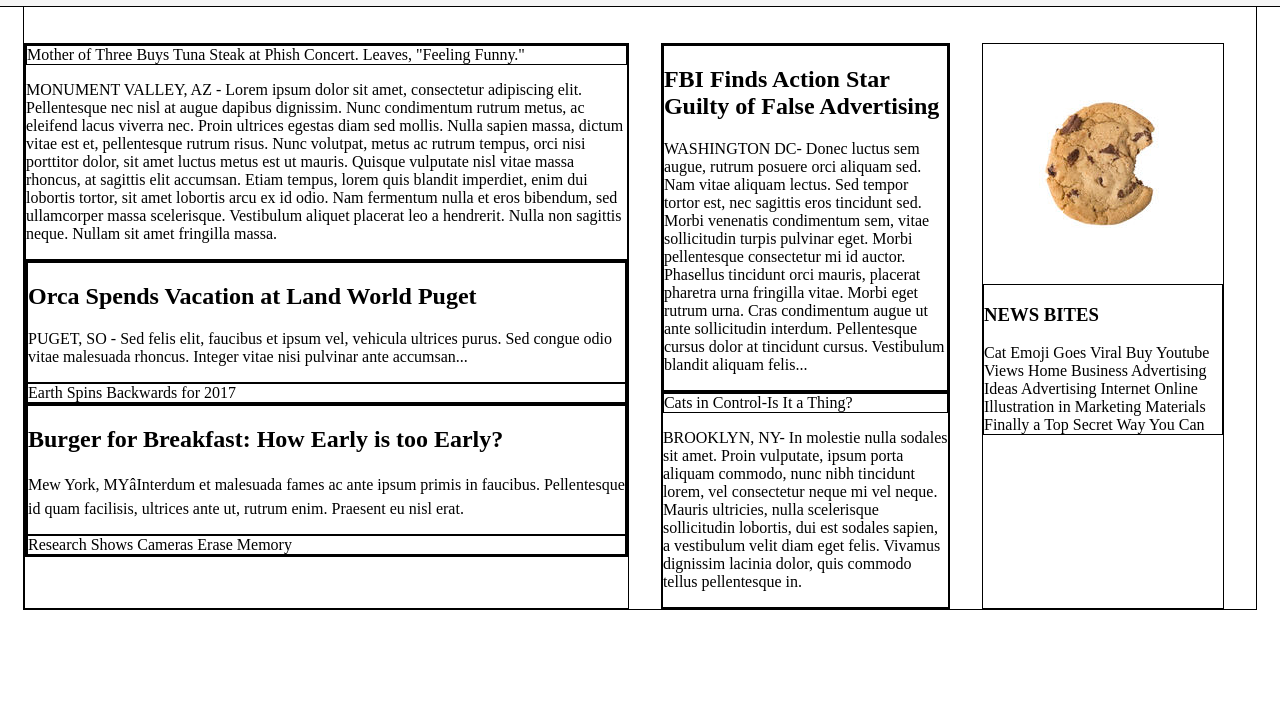
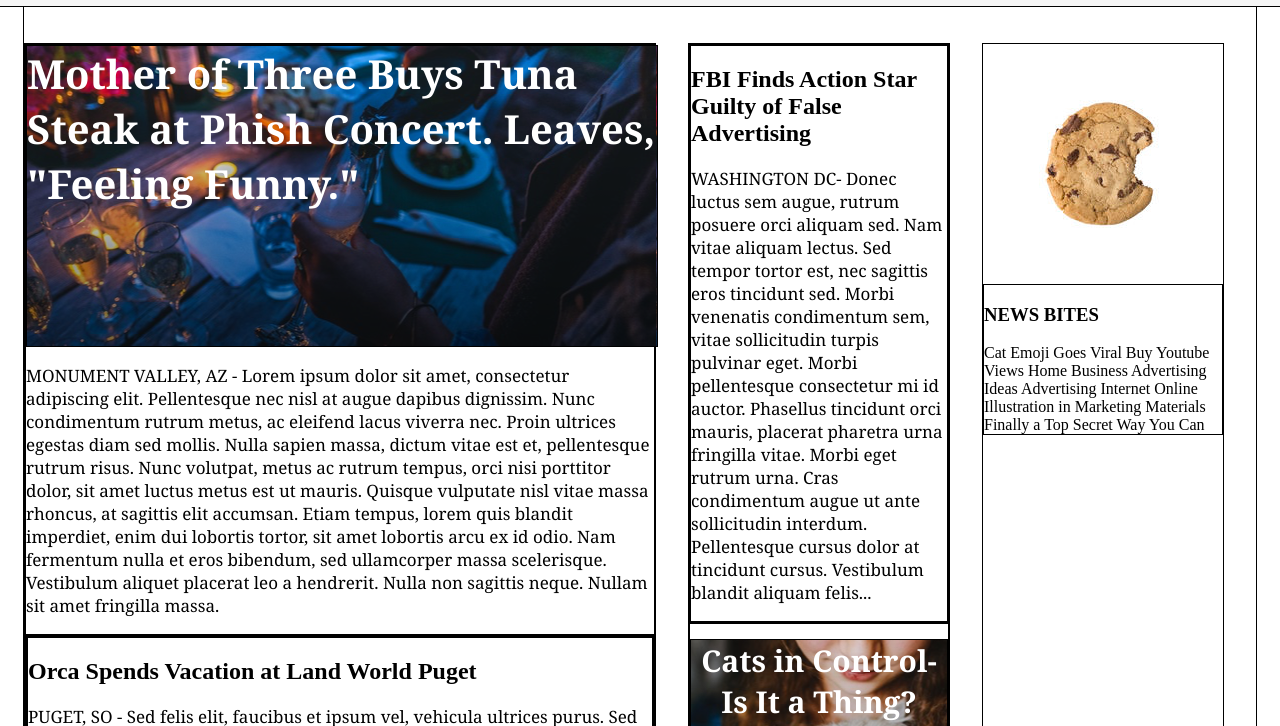
Before and after one commit to Ilezahub/mytimes, a plain HTML site: page index.html in a window 1280 px wide. Shown: the part 74-800 px from the top of the page. Drawn offline with Linux system fonts and the light colour scheme.

Commit message:
Add image content and styling for task 4.

```diff
--- a/resources/css/style.css
+++ b/resources/css/style.css
@@ -36,6 +36,8 @@ nav span {
 a {
   color: black;
 }
+
+/*  News Column Main Content */
 
 p {
   display: block;
@@ -83,3 +85,45 @@ div {
 .column.small{
   width: 240px;
 }
+
+/* New addition for task 4 .lead-story .image-content .narrative and images */
+
+.narrative {
+  font-family: Georgia;
+  font-size: 17px;
+  color: black;
+}
+
+.image-content {
+/*  display: flex;
+  flex-direction: column;
+  justify-content: center; */
+  text-align: center;
+  margin-top: 15px;
+  font-size: 30px;
+  font-family: Georgia;
+  height: 300px;
+  font-weight: bold;
+  color: white;
+}
+
+.lead-story .image-content {
+  /* if not responding to changes check spacing btwn class names */
+  background-image: url("../images/img-story-main.png");
+  width: 630px;
+  margin-top: 0;
+  font-size: 40px;
+  text-align: left;
+}
+
+.fall-cancelled.image-content {
+  background-image: url("../images/img-story-2.png");
+}
+
+.pop-culture.image-content {
+  background-image: url("../images/img-story-3.png");
+}
+
+.cat-ceo.image-content {
+  background-image: url("../images/img-story-1.png");
+}
```
Also changed, not shown: index.html (+19 -15 lines).
